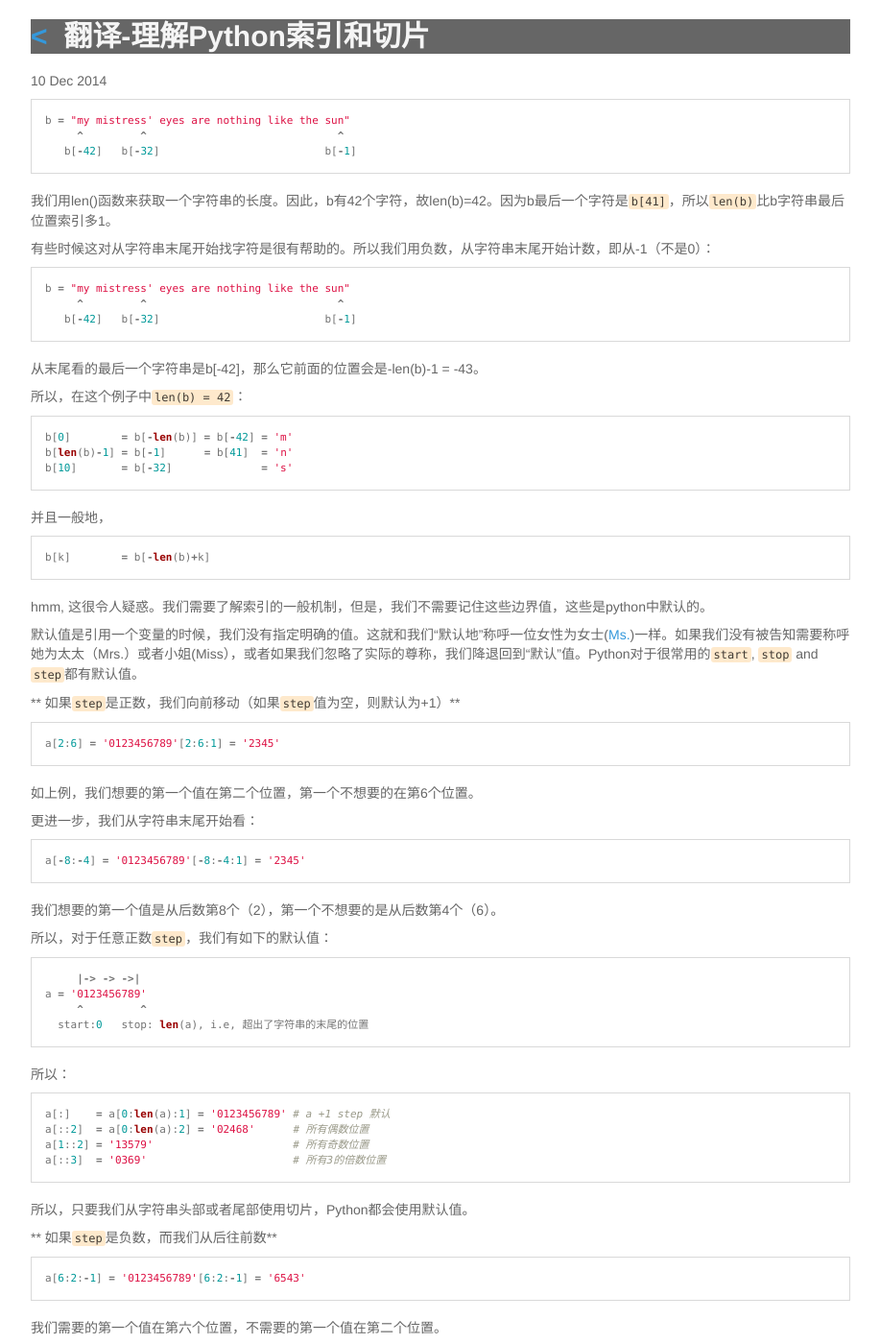
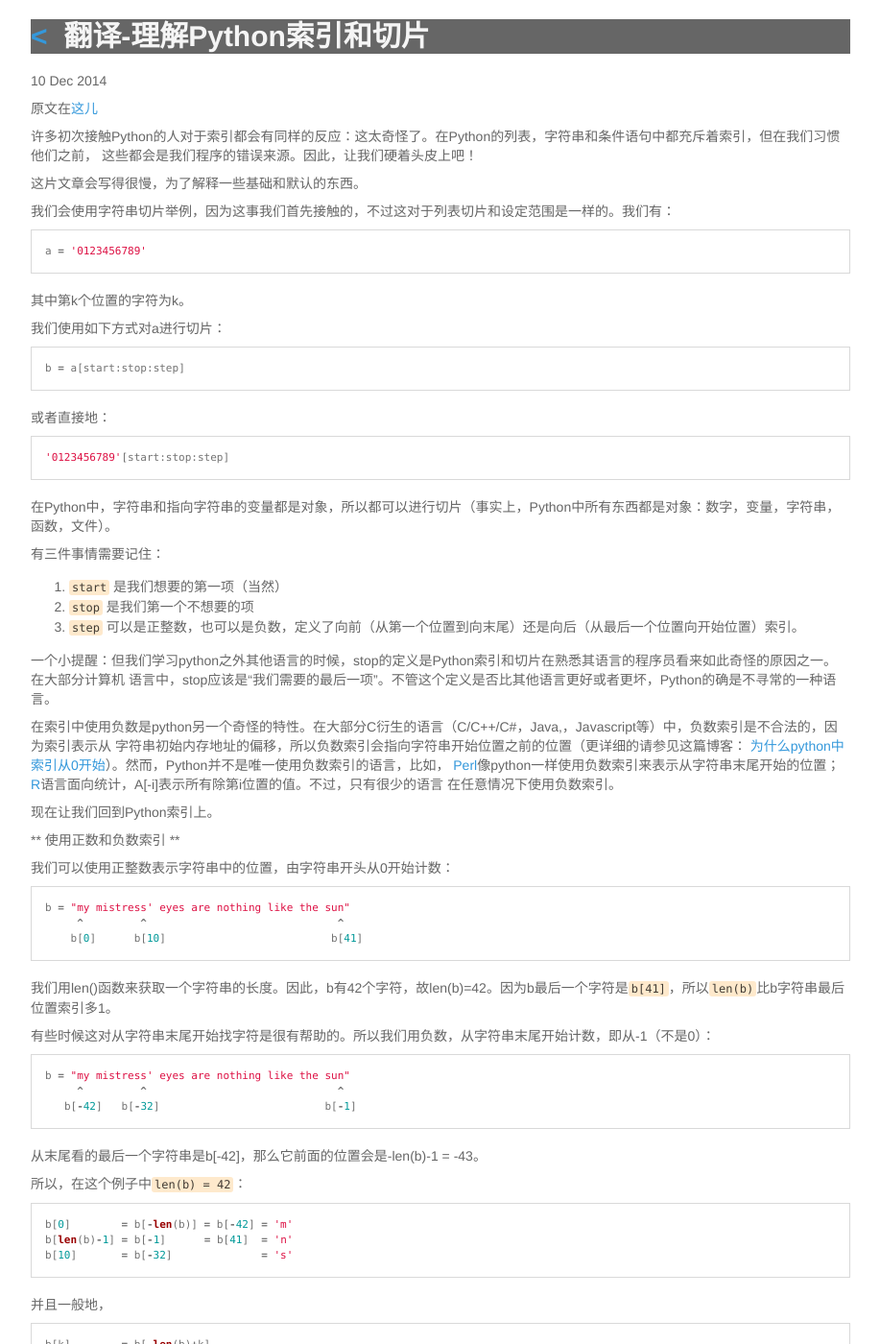
Before and after one commit to qiwihui/qiwihui, a Jekyll site: the page built from _posts/2014-12-10-understanding-indices-and-slicing.md, in a window 1280 px wide and 1400 px high. Shown: the whole window at 96% size, without its empty margins (181-1098 px from the left). Built offline with Jekyll 4.4.1, drawn with Linux system fonts in a browser that asks for light colours; Markdown is read by kramdown in place of the engine named in the settings.

Commit message:
add first paragraph to post: understanding indices and slicing

```diff
--- a/_posts/2014-12-10-understanding-indices-and-slicing.md
+++ b/_posts/2014-12-10-understanding-indices-and-slicing.md
@@ -6,10 +6,61 @@ category: Translate
 commentIssueId: 8
 ---
 
+原文在[这儿](http://forums.udacity.com/questions/2017002/python-101-unit-1-understanding-indices-and-slicing)
+
+许多初次接触Python的人对于索引都会有同样的反应：这太奇怪了。在Python的列表，字符串和条件语句中都充斥着索引，但在我们习惯他们之前，
+这些都会是我们程序的错误来源。因此，让我们硬着头皮上吧！
+
+这片文章会写得很慢，为了解释一些基础和默认的东西。
+
+我们会使用字符串切片举例，因为这事我们首先接触的，不过这对于列表切片和设定范围是一样的。我们有：
+
+~~~ python
+a = '0123456789'
+~~~
+
+其中第k个位置的字符为k。
+
+我们使用如下方式对a进行切片：
+
+~~~ python
+b = a[start:stop:step]
+~~~
+
+或者直接地：
+
+~~~ python
+'0123456789'[start:stop:step]
+~~~
+
+在Python中，字符串和指向字符串的变量都是对象，所以都可以进行切片（事实上，Python中所有东西都是对象：数字，变量，字符串，函数，文件）。
+
+有三件事情需要记住：
+
+1. `start` 是我们想要的第一项（当然）
+2. `stop` 是我们第一个不想要的项
+3. `step` 可以是正整数，也可以是负数，定义了向前（从第一个位置到向末尾）还是向后（从最后一个位置向开始位置）索引。
+
+一个小提醒：但我们学习python之外其他语言的时候，stop的定义是Python索引和切片在熟悉其语言的程序员看来如此奇怪的原因之一。在大部分计算机
+语言中，stop应该是“我们需要的最后一项”。不管这个定义是否比其他语言更好或者更坏，Python的确是不寻常的一种语言。
+
+在索引中使用负数是python另一个奇怪的特性。在大部分C衍生的语言（C/C++/C#，Java,，Javascript等）中，负数索引是不合法的，因为索引表示从
+字符串初始内存地址的偏移，所以负数索引会指向字符串开始位置之前的位置（更详细的请参见这篇博客：
+[为什么python中索引从0开始](http://blog.daozhang.info/Why-does-indexing-begin-at-0/)）。然而，Python并不是唯一使用负数索引的语言，比如，
+[Perl](http://www.tutorialspoint.com/perl/perl_arrays.htm)像python一样使用负数索引来表示从字符串末尾开始的位置；
+[R](http://www.r-tutor.com/r-introduction/vector/vector-index)语言面向统计，A[-i]表示所有除第i位置的值。不过，只有很少的语言
+在任意情况下使用负数索引。
+
+现在让我们回到Python索引上。
+
+** 使用正数和负数索引 **
+
+我们可以使用正整数表示字符串中的位置，由字符串开头从0开始计数：
+
 ~~~ python
 b = "my mistress' eyes are nothing like the sun"
      ^         ^                              ^
-   b[-42]   b[-32]                          b[-1]
+    b[0]      b[10]                          b[41]
 ~~~
 
 我们用len()函数来获取一个字符串的长度。因此，b有42个字符，故len(b)=42。因为b最后一个字符是`b[41]`，所以`len(b)`比b字符串最后位置索引多1。
```
